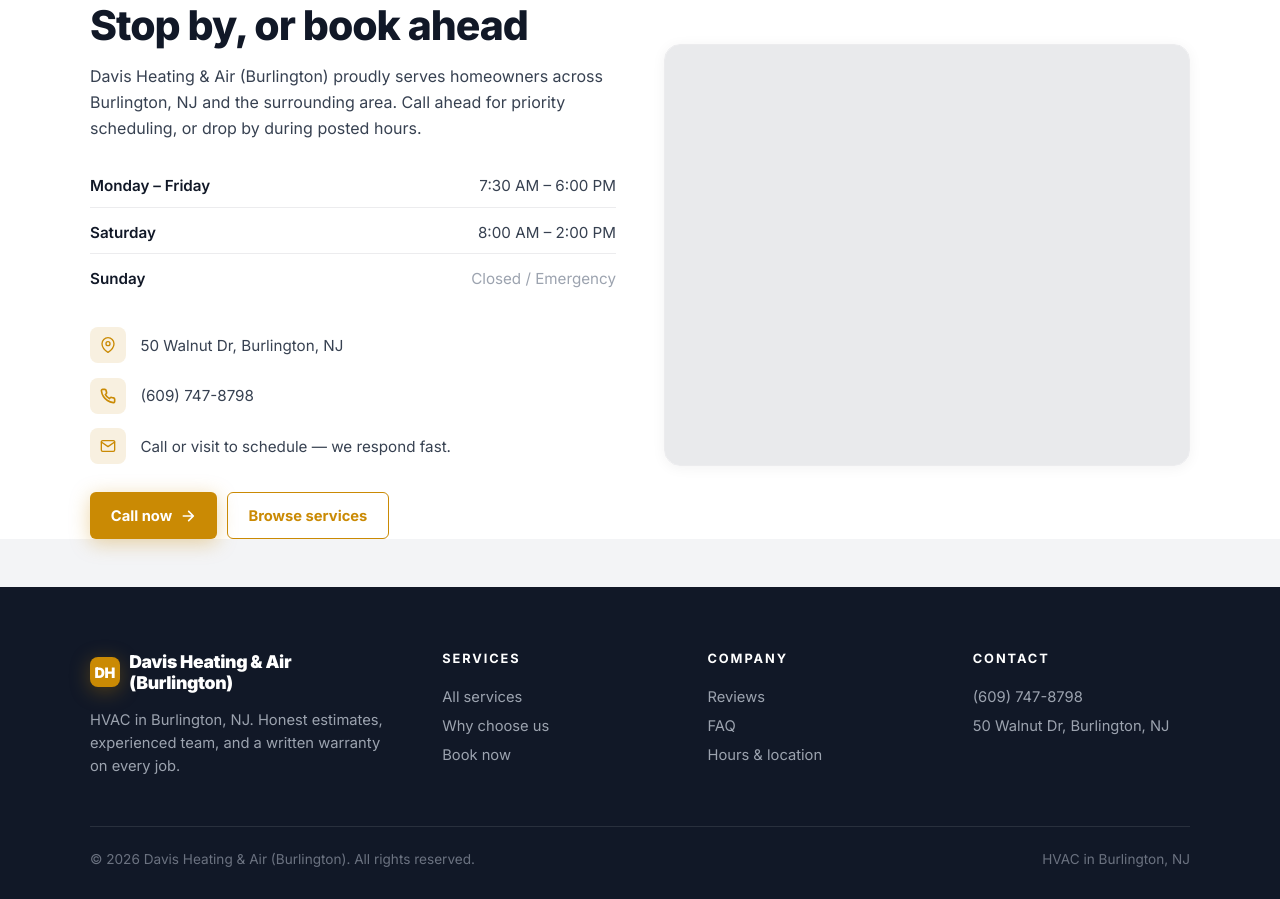
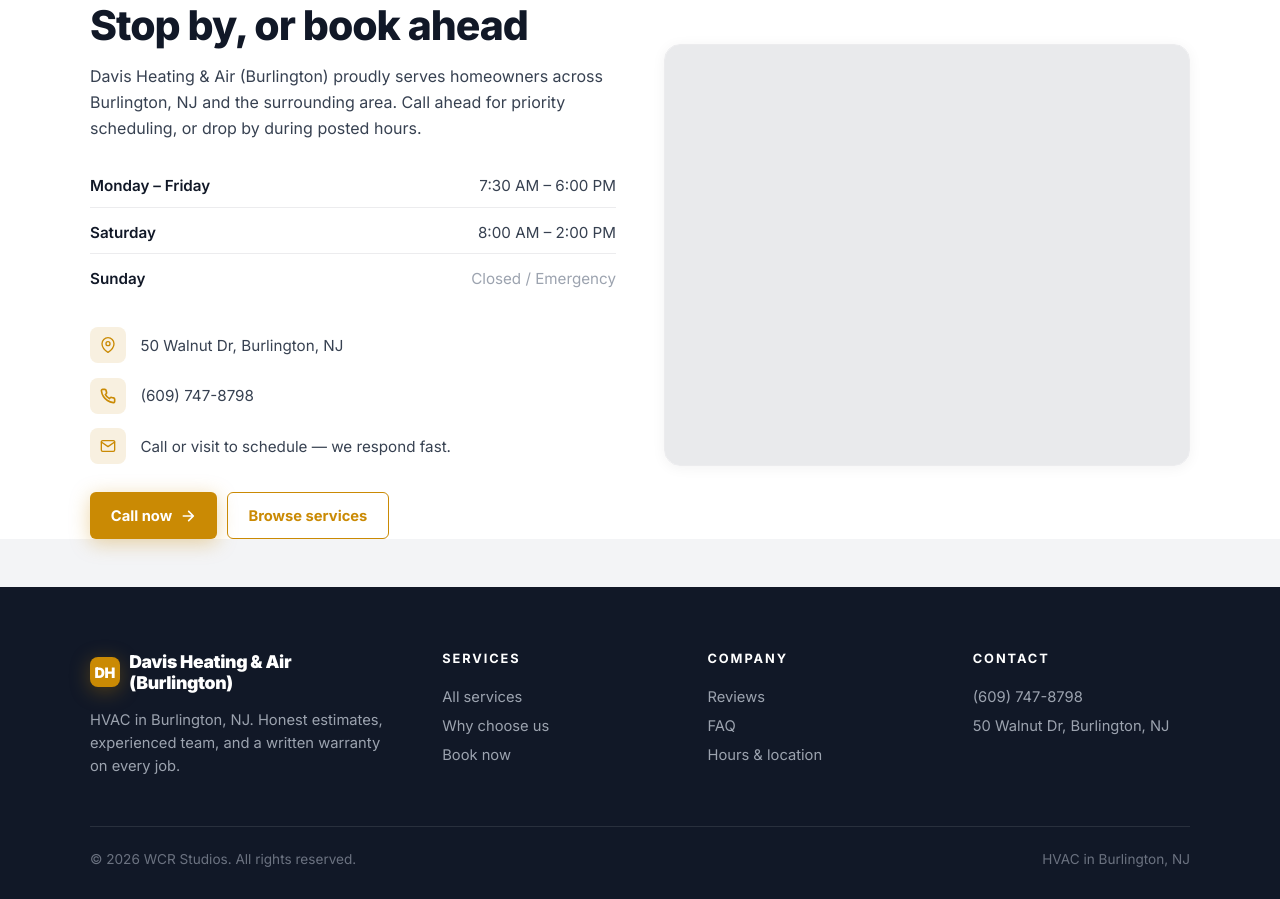
Before and after one commit to Wrenbjor/trades--davis-heating-and-air-burlington, a plain HTML site: page index.html in a window 1280 px wide. Shown: the part 4619-5518 px from the top of the page. Drawn offline with nearby package versions, Linux system fonts and the light colour scheme; no server answers.

Commit message:
Update site

```diff
--- a/index.html
+++ b/index.html
@@ -605,7 +605,7 @@
     </div>
   </div>
   <div class="foot-bottom">
-    <div>&copy; 2026 Davis Heating &amp; Air (Burlington). All rights reserved.</div>
+    <div>&copy; 2026 WCR Studios. All rights reserved.</div>
     <div>HVAC in Burlington, NJ</div>
   </div>
 </footer>
```
